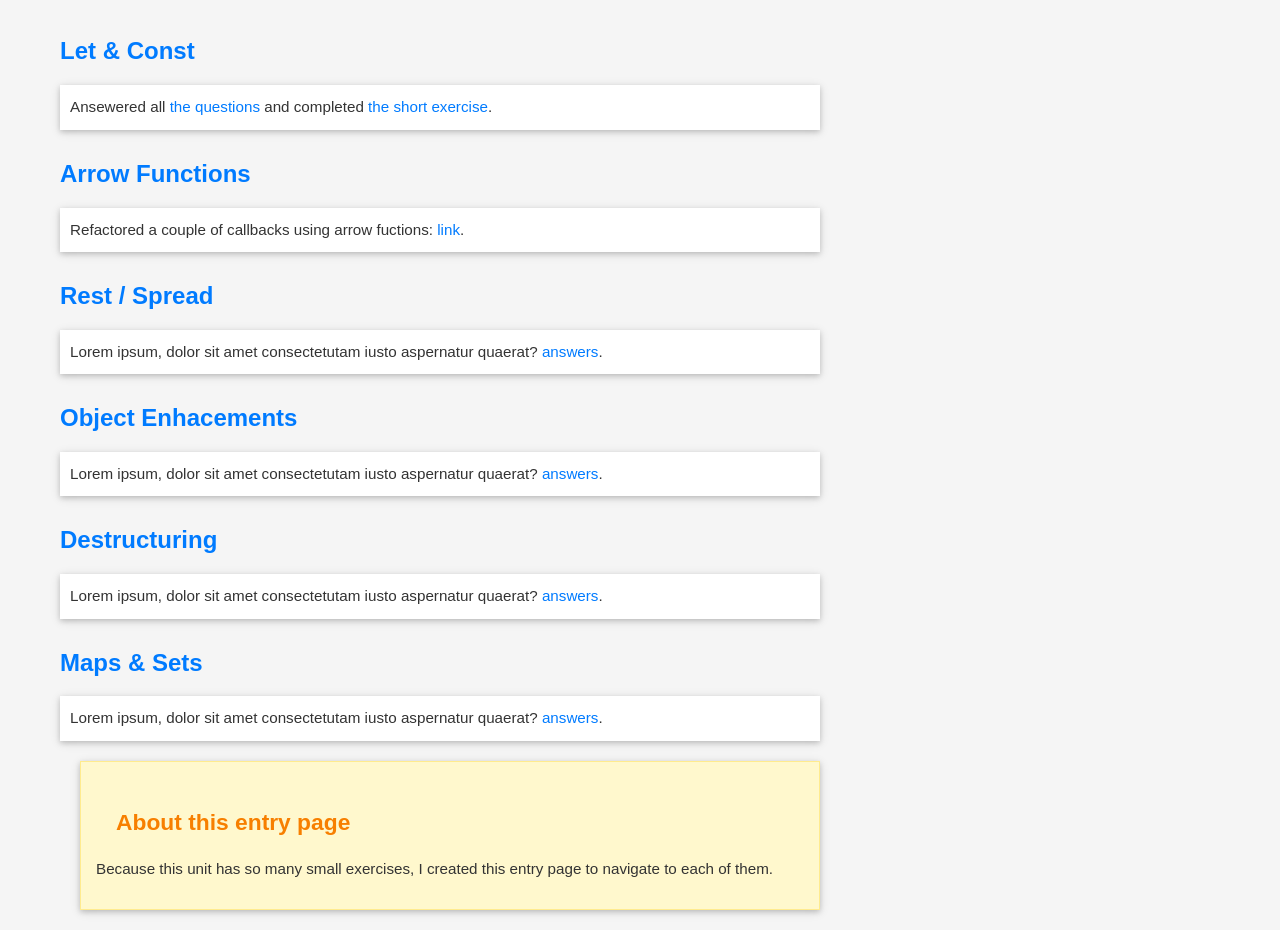
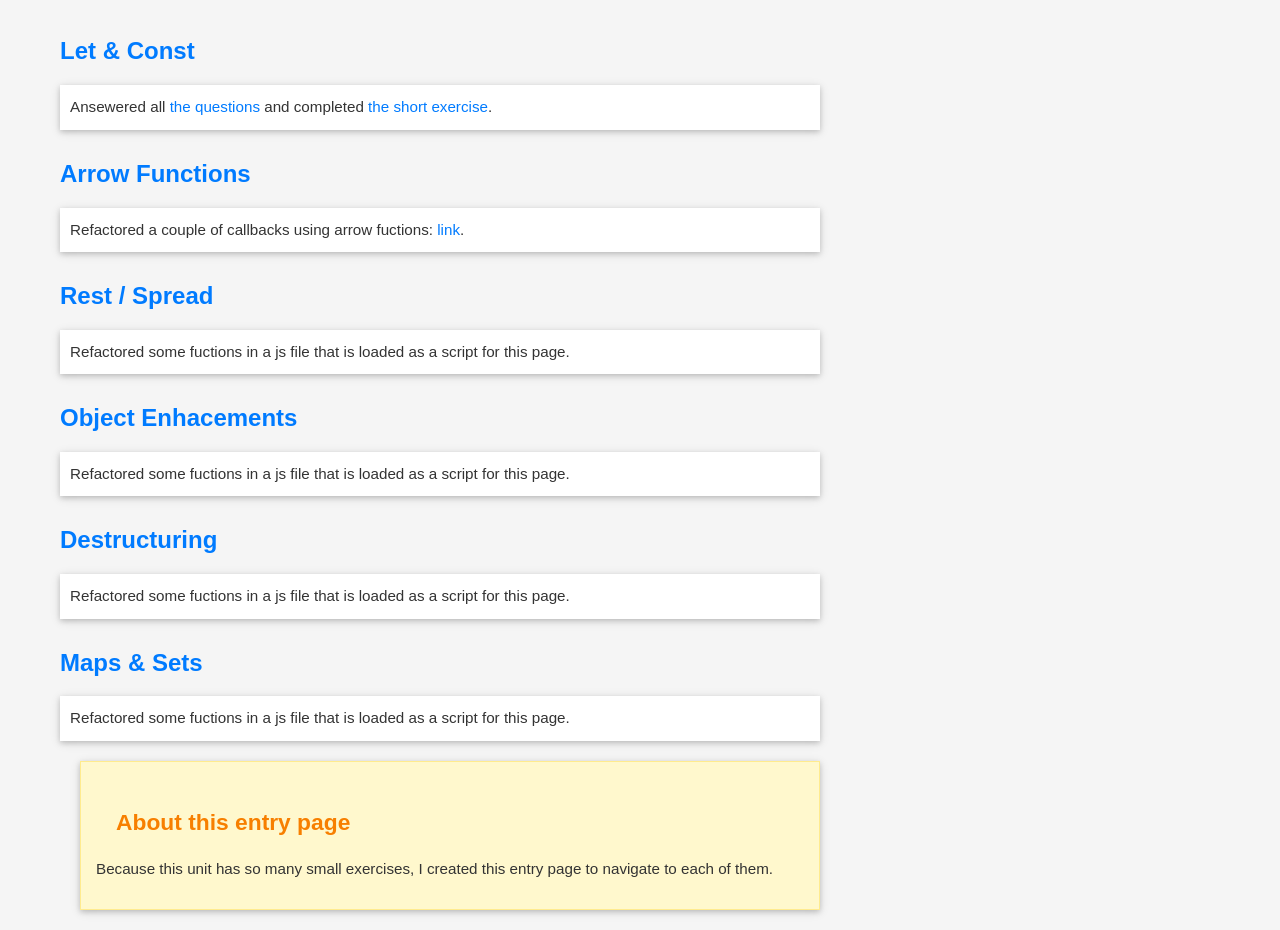
Before and after one commit to jdelpino-cs/es2015_exercises, a plain HTML site: page index.html in a window 1280 px wide. Shown: the part 134-1064 px from the top of the page. Drawn offline with Linux system fonts and the light colour scheme.

Commit message:
Finished adding info about the different exercises

```diff
--- a/index.html
+++ b/index.html
@@ -13,6 +13,7 @@
     <meta name="viewport" content="width=device-width, initial-scale=1.0">
     <title>ES2015 Exercises</title>
     <link rel="stylesheet" href="style.css">
+    <script defer src="exercises.js"></script>
 </head>
 
 <body>
@@ -37,23 +38,23 @@
             </p>
             <h2>Rest / Spread</h2>
             <p class="text-box">
-                Lorem ipsum, dolor sit amet consectetutam iusto aspernatur
-                quaerat? <a href="03_rest_spread/index.html">answers</a>.
+                Refactored some fuctions in a js file that is loaded
+                as a script for this page.
             </p>
             <h2>Object Enhacements</h2>
             <p class="text-box">
-                Lorem ipsum, dolor sit amet consectetutam iusto aspernatur
-                quaerat? <a href="04_object_enhacement/index.html">answers</a>.
+                Refactored some fuctions in a js file that is loaded
+                as a script for this page.
             </p>
             <h2>Destructuring</h2>
             <p class="text-box">
-                Lorem ipsum, dolor sit amet consectetutam iusto aspernatur
-                quaerat? <a href="05_destructuring/index.html">answers</a>.
+                Refactored some fuctions in a js file that is loaded
+                as a script for this page.
             </p>
             <h2>Maps & Sets</h2>
             <p class="text-box">
-                Lorem ipsum, dolor sit amet consectetutam iusto aspernatur
-                quaerat? <a href="06_maps_sets/index.html">answers</a>.
+                Refactored some fuctions in a js file that is loaded
+                as a script for this page.
             </p>
         </section>
         <section id="clarification" class="clarification-box">
```
